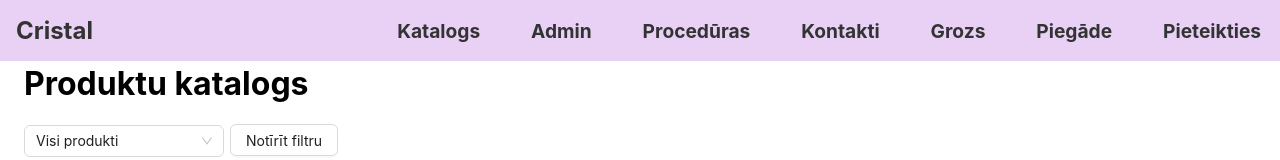
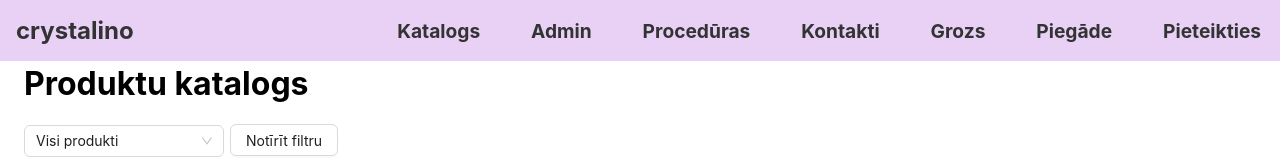
Before and after one commit to Ruslans3417/ekz, a React (Create React App) app in the folder vadibas-panelis/: page /mainshop in a window 1280 px wide. Shown: the top 160 px of the page. Built offline with nearby package versions, Linux system fonts and the light colour scheme.

Commit message:
Update heder.jsx

```diff
--- a/vadibas-panelis/src/heder.jsx
+++ b/vadibas-panelis/src/heder.jsx
@@ -27,7 +27,7 @@ function Header() {
       <Router>
         <nav className={`navbar ${showMenu ? 'show' : ''}`}>
         <a href="/main" className="logo">
-            Cristal
+            crystalino
             </a>
           <div className="navbar-menu">
             <ul>
```
